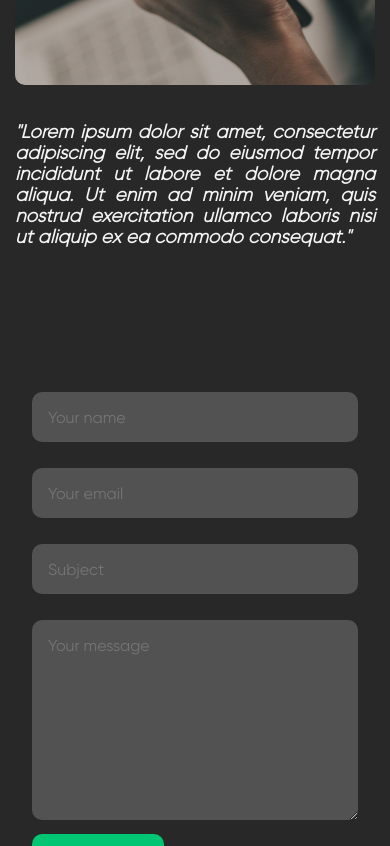
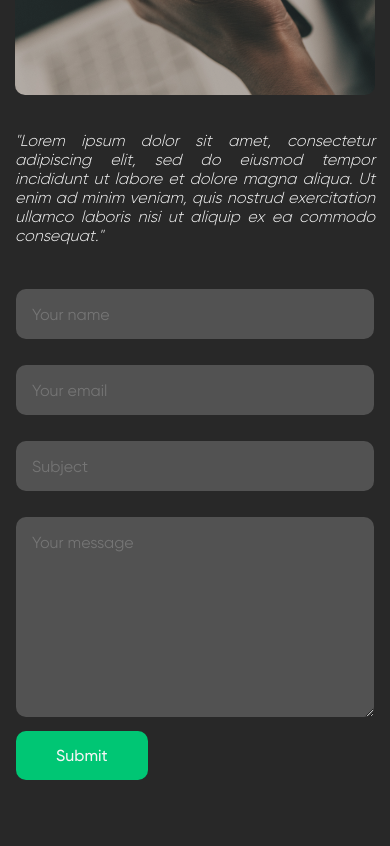
Before and after one commit to ESIEA-Dive/Mindto, a React (Create React App) app in the folder frontend_mindto/: page / in a window 390 px wide. Shown: the part 4620-5466 px from the top of the page. Built offline with nearby package versions, Linux system fonts and the light colour scheme; a web font is replaced by a local one.

Commit message:
Changes on font size and padding Contact

```diff
--- a/frontend_mindto/src/container/Contact/Contact.jsx
+++ b/frontend_mindto/src/container/Contact/Contact.jsx
@@ -15,10 +15,10 @@ const Contact = () => {
       <div className='contactSection__wrapper'>
         <div className='left'>
           <img className='image' src={image.contact} width={500} height={500} ></img>
-          <h3>
+          <p className='quote'>
           "Lorem ipsum dolor sit amet, consectetur adipiscing elit, sed do eiusmod tempor incididunt ut labore et dolore magna aliqua.
           Ut enim ad minim veniam, quis nostrud exercitation ullamco laboris nisi ut aliquip ex ea commodo consequat."
-          </h3>
+          </p>
         </div>
         <div className='right'>
           <form>
--- a/frontend_mindto/src/container/Contact/Contact.scss
+++ b/frontend_mindto/src/container/Contact/Contact.scss
@@ -14,17 +14,15 @@
         font-style: italic;
         text-align: center;
     }
-
-    h3 {
-        margin-top: 2rem;
-        font-family: "GilroyLight";
-        color: var(--white-color);
-        font-style: italic;
-        text-align: justify;
-    }
 }
 
-
+.quote {
+  margin-top: 2rem;
+  font-family: "GilroyLight";
+  color: var(--white-color);
+  font-style: italic;
+  text-align: justify;
+}
 
 .image {
     width:100%;
@@ -37,7 +35,7 @@
 .right{
     form {
         width: 100%;
-        margin-top: -15px;
+        margin-top: -1rem;
       .form-group {
         width: 100%;
         margin-bottom: 10px;
@@ -135,12 +133,15 @@
         .contactSection__wrapper::after {
           display: none;
         }
-        .left,
+        .left {
+          margin-top: 10px;
+        }
         .right {
+          margin-top: -100px;
           max-width: 100%;
         }
         .right {
-          padding: 4rem 2rem 2rem 2rem;
+          padding: 4rem 1rem 2rem 1rem;
         }
       }
 }
```
